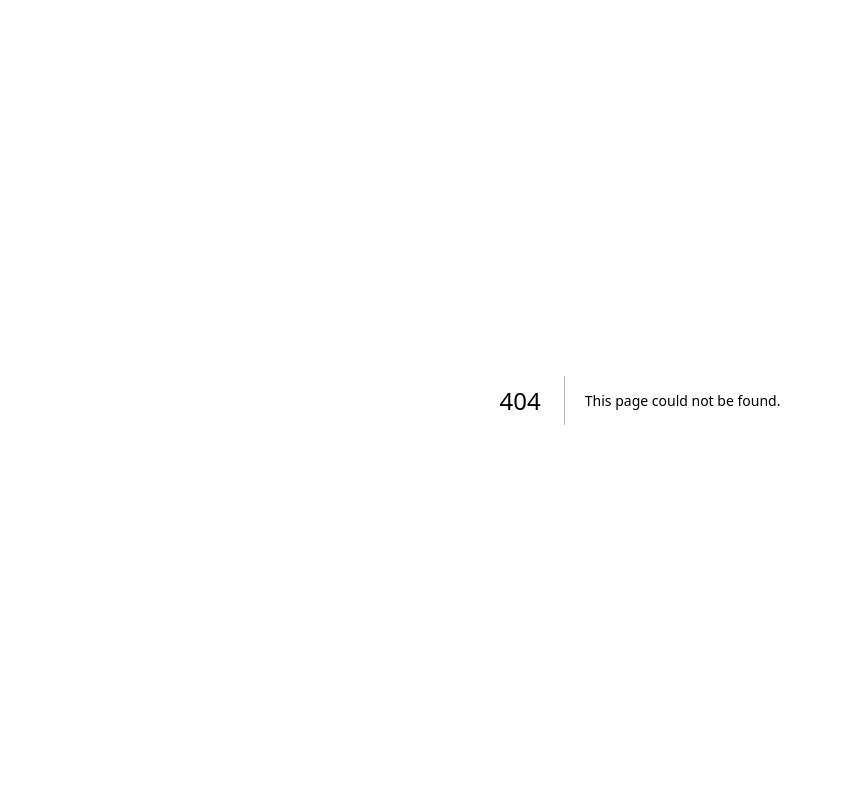
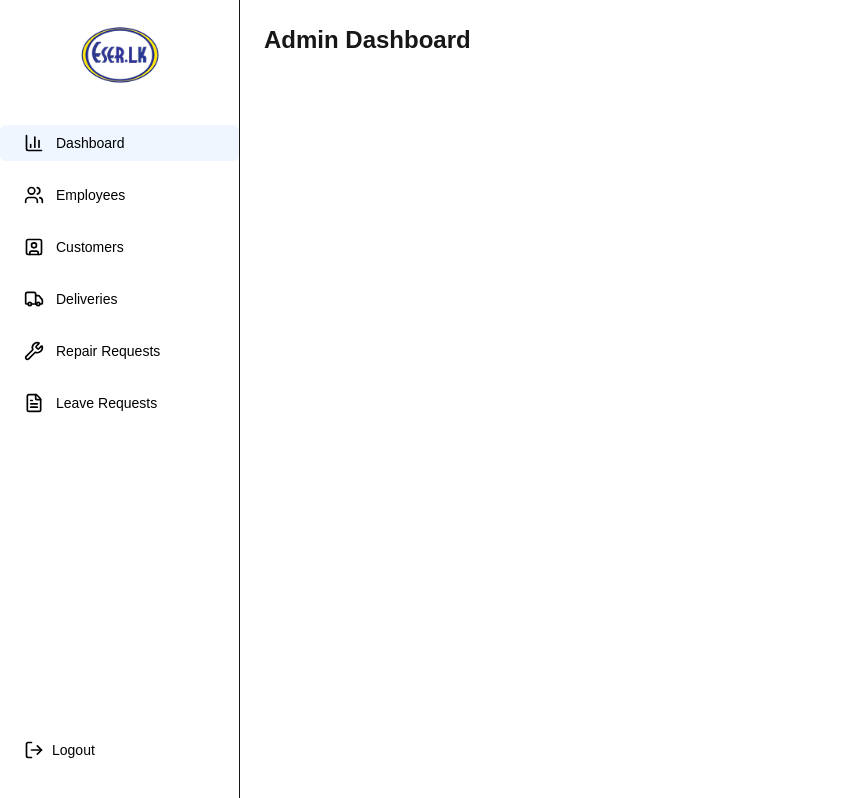
Before and after one commit to IshanHansaka/eser-marketing-erp, a Next.js app: page /Admin in a window 1280 px wide. Before the commit this address had no page. Shown: the whole page, without its empty margins (0-843 px from the left). Built offline with nearby package versions, Linux system fonts and the light colour scheme.

Commit message:
feat: implement  layout and page structure

```diff
--- /dev/null
+++ b/src/app/Admin/layout.tsx
@@ -0,0 +1,16 @@
+
+import AdminSidebar from '@/components/UI/AdminSidebar';
+import React from 'react';
+
+export default function AdminLayout({
+  children,
+}: {
+  children: React.ReactNode;
+}) {
+  return (
+    <div className="flex">
+      <AdminSidebar />
+      <div className="flex-1 p-6 ml-60">{children}</div>
+    </div>
+  );
+}
--- /dev/null
+++ b/src/app/Admin/page.tsx
@@ -0,0 +1,7 @@
+export default function AdminHomePage() {
+  return (
+    <div>
+      <h1 className="text-2xl font-semibold">Admin Dashboard</h1>
+    </div>
+  );
+}
--- /dev/null
+++ b/src/app/Customer/layout.tsx
@@ -0,0 +1,16 @@
+import CustomerSidebar from '@/components/UI/CustomerSidebar';
+
+import React from 'react';
+
+export default function EmployeeLayout({
+  children,
+}: {
+  children: React.ReactNode;
+}) {
+  return (
+    <div className="flex">
+      <CustomerSidebar />
+      <div className="flex-1 p-6 ml-60">{children}</div>
+    </div>
+  );
+}
--- /dev/null
+++ b/src/app/Customer/page.tsx
@@ -0,0 +1,7 @@
+export default function CustomerHomePage() {
+  return (
+    <div>
+      <h1 className="text-2xl font-semibold">Customer Dashboard</h1>
+    </div>
+  );
+}
--- /dev/null
+++ b/src/app/Employee/layout.tsx
@@ -0,0 +1,15 @@
+import EmployeeSidebar from '@/components/UI/EmployeeSidebar';
+import React from 'react';
+
+export default function EmployeeLayout({
+  children,
+}: {
+  children: React.ReactNode;
+}) {
+  return (
+    <div className="flex">
+      <EmployeeSidebar />
+      <div className="flex-1 p-6 ml-60">{children}</div>
+    </div>
+  );
+}
--- /dev/null
+++ b/src/app/Employee/page.tsx
@@ -0,0 +1,7 @@
+export default function EmployeeHomePage() {
+  return (
+    <div>
+      <h1 className="text-2xl font-semibold">Employee Dashboard</h1>
+    </div>
+  );
+}
```
